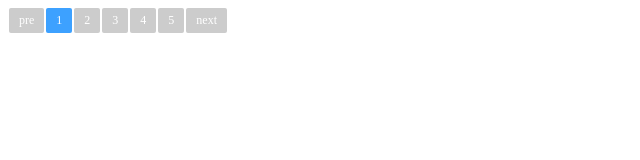
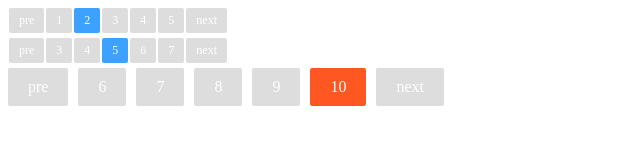
Before and after one commit to xiekun1992/pagination, a plain HTML site: page example/index.html in a window 1280 px wide. Shown: the whole page, without its empty margins (0-640 px from the left). Drawn offline with Linux system fonts and the light colour scheme.

Commit message:
修改分页初始化后返回对象引用，添加分页示例

```diff
--- a/example/index.html
+++ b/example/index.html
@@ -4,24 +4,53 @@
 	<meta charset="UTF-8">
 	<title>Pagination</title>
 	<link rel="stylesheet" href="../src/pagination.css">
+	<style>
+		div{
+			margin: 5px 0;
+		}
+		#pagination2 .x-pagination>li>a{
+			padding: 10px 20px;
+			font-size: 16px;
+		}
+		#pagination2 .x-pagination>li{
+			margin: 0 5px;
+		}
+		#pagination2 .x-pagination{
+			margin: 0 -5px;
+		}
+		#pagination2 .x-pagination>li:hover,
+		#pagination2 .x-pagination>li.active{
+			background-color: #ff5722;
+		}
+	</style>
 </head>
 <body>
-	<div id="pagination"></div>
+	<div id="pagination1"></div>
+	<div id="pagination3"></div>
+	<div id="pagination2"></div>
 	<script src="../src/pagination.js"></script>
 	<script>
-		var p = new _x.Pagination({
-			container: pagination,
+		var p1 = new _x.Pagination({
+			container: pagination1,
 			pageSize: 1,
 			pageTotal: 10,
 			btnNum: 5
-		});
-		p.on('pagination.init', function(){
-			console.log(1);
-		});
-		p.on('pagination.select', function(page){
-			console.log(page);
-		});
-		p.init();
+		}).init();
+		p1.select(2);
+		var p2 = new _x.Pagination({
+			container: pagination2,
+			pageSize: 1,
+			pageTotal: 10,
+			btnNum: 5
+		}).init();
+		p2.select(10);
+		var p3 = new _x.Pagination({
+			container: pagination3,
+			pageSize: 1,
+			pageTotal: 10,
+			btnNum: 5
+		}).init();
+		p3.select(5);
 	</script>
 </body>
 </html>
--- a/src/pagination.css
+++ b/src/pagination.css
@@ -1,16 +1,20 @@
 .x-pagination,
 .x-pagination>li {
-    float: left;
     list-style: none;
     margin: 0;
     padding: 0;
     font-size: 12px;
 }
-
+.x-pagination:before,
+.x-pagination:after{
+	content: '';
+	display: table;
+	clear: both;
+}
 .x-pagination>li {
     float: left;
     margin: 0 1px;
-    background-color: #ccc;
+    background-color: #dddddd;
     border-radius: 2px;
 }
 .x-pagination>li>a {
--- a/src/pagination.js
+++ b/src/pagination.js
@@ -132,6 +132,7 @@
 			this.container.appendChild(frag);
 		}
 		this.trigger("pagination.init");
+		return this;
 	};
 	Pagination.prototype.select = function(pageNum){
 		// 计算当前页
@@ -153,6 +154,7 @@
 		}
 		this.updateButtonRange();
 		this.trigger("pagination.select", this.pageNum);
+		return this;
 	};
 	Pagination.prototype.updateButton = function(delta){
 		this.btnStartNum += delta;
```
